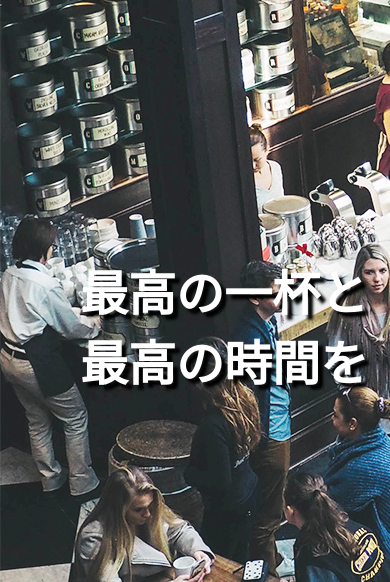
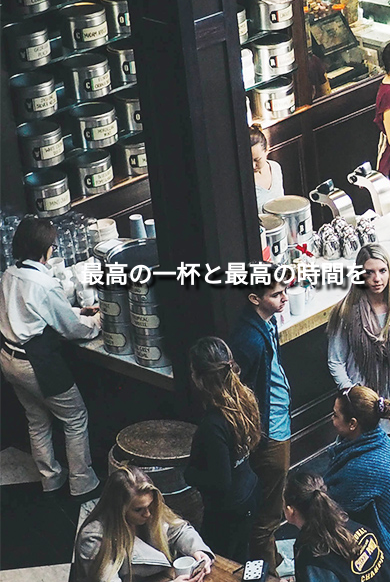
Before and after one commit to shibainu0727/cafe, a plain HTML site: page index.html in a window 390 px wide. Shown: the part 269-851 px from the top of the page. Drawn offline with Linux system fonts and the light colour scheme.

Commit message:
Update responsive.css

```diff
--- a/CSS/responsive.css
+++ b/CSS/responsive.css
@@ -1,4 +1,7 @@
 @media (max-width:1000px) {
+    .top-container > .container > h1{
+        font-size: 36px;
+    }
     .list-about {
         flex-wrap: wrap;
     }
@@ -33,6 +36,9 @@
 }
 
 @media (max-width:670px) {
+    .top-container > .container > h1{
+        font-size: 24px;
+    }
     .list-about{
         flex-direction: column;
     }
```
